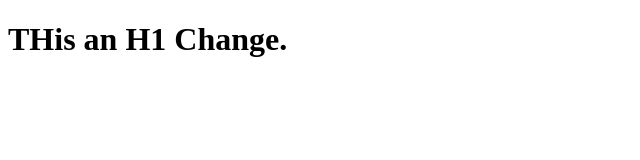
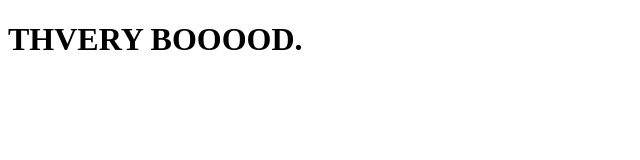
Before and after one commit to 13thRooney/background-generator, a plain HTML site: page index.html in a window 1280 px wide. Shown: the whole page, without its empty margins (0-640 px from the left). Drawn offline with Linux system fonts and the light colour scheme.

Commit message:
changed text

```diff
--- a/index.html
+++ b/index.html
@@ -5,7 +5,7 @@
 <!-- 	<link rel="stylesheet" type="text/css" href="style.css"> -->
 </head>
 <body>
-	<h1>THis an H1 Change.</h1>
+	<h1>THVERY BOOOOD.</h1>
 	<script type="text/javascript" src="script.js"></script>
 </body>
 </html>
```
